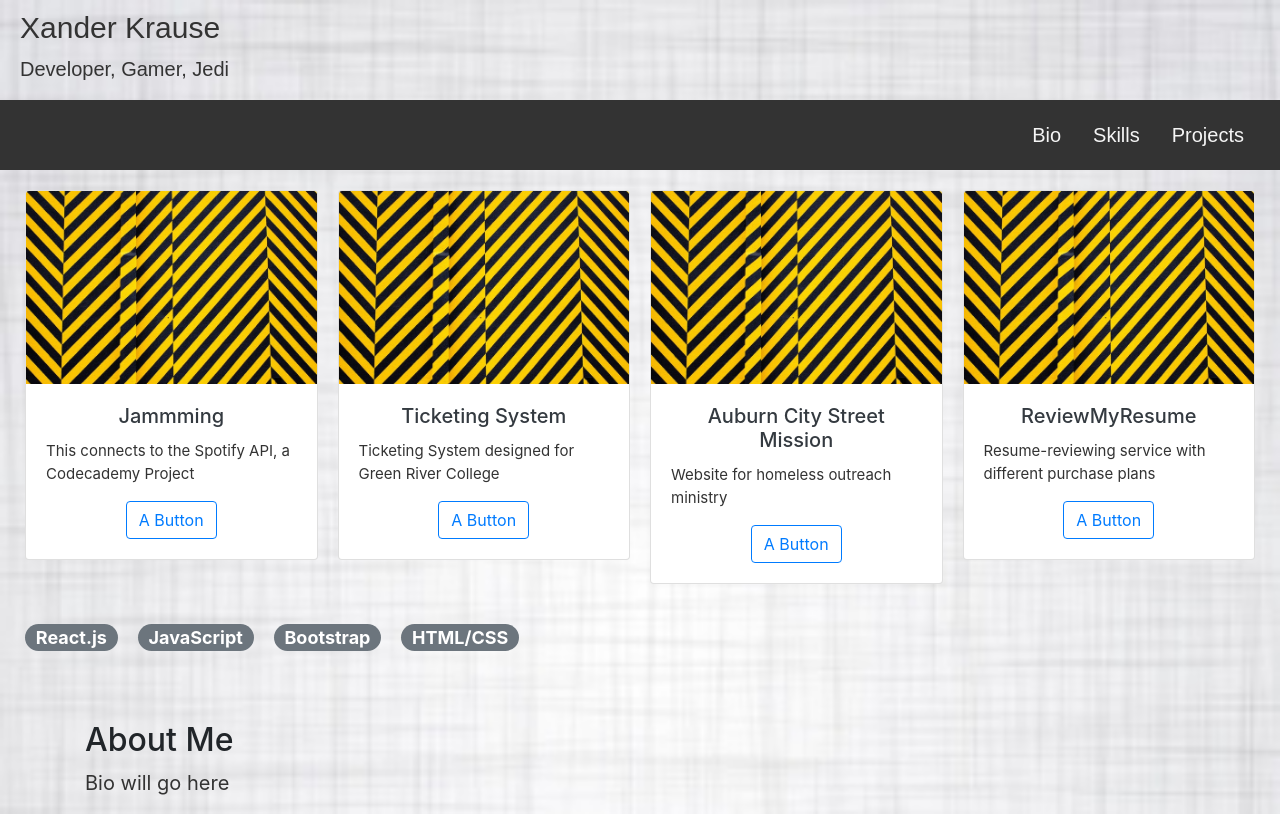
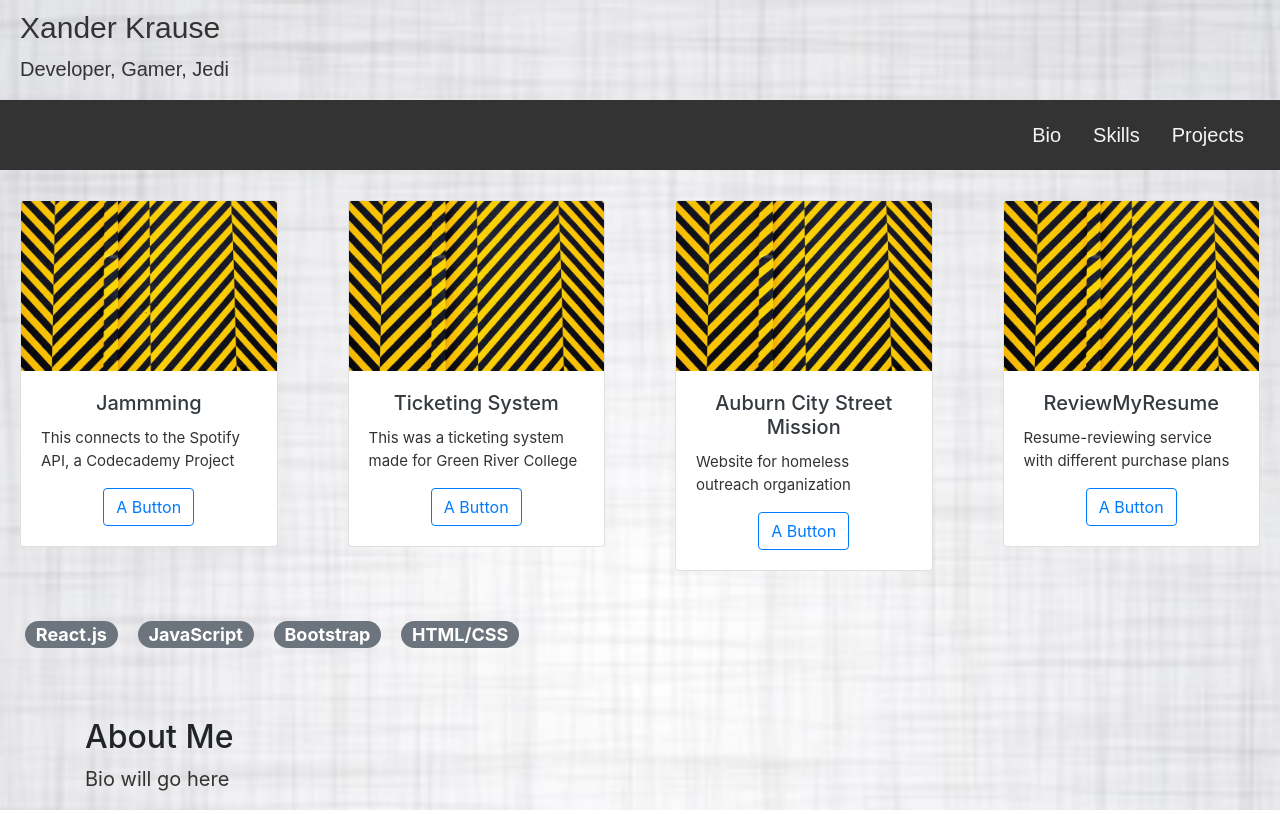
Before and after one commit to xkrause/portfolio, a React (Create React App) app: page / in a window 1280 px wide. Built offline with nearby package versions, Linux system fonts and the light colour scheme.

Commit message:
Rendering multiple Card components for now instead of using map

```diff
--- a/src/components/Card/Card.css
+++ b/src/components/Card/Card.css
@@ -1,6 +1,6 @@
 .card {
     background-color: white;
-    margin: 20px 10px;
+    margin: 30px 20px;
     text-align: center;
 }
 
--- a/src/components/Projects/Projects.js
+++ b/src/components/Projects/Projects.js
@@ -4,7 +4,7 @@
 import Card from '../Card/Card';
 import Skill from '../Skill/Skill';
 
-const projects = [
+/*const projects = [
     {
         "id": "1",
         "title": "Jammming",
@@ -29,14 +29,37 @@
         "image": Pic,
         "text": "Resume-reviewing service with different purchase plans"
     }
-];
+];*/
 
 class Projects extends React.Component {
     constructor(props) {
         super(props);
 
         this.state = {
-            projects,
+            //projects,
+
+            projects: {
+                project1: {
+                    title: "Jammming",
+                    image: Pic,
+                    text: "This connects to the Spotify API, a Codecademy Project"
+                },
+                project2: {
+                    title: "Ticketing System",
+                    image: Pic,
+                    text: "This was a ticketing system made for Green River College"
+                },
+                project3: {
+                    title: "Auburn City Street Mission",
+                    image: Pic,
+                    text: "Website for homeless outreach organization"
+                },
+                project4: {
+                    title: "ReviewMyResume",
+                    image: Pic,
+                    text: "Resume-reviewing service with different purchase plans"
+                }
+            },
 
             skill_1: "All",
             skill_2: "React.js",
@@ -47,13 +70,13 @@
             skill_7: "Photoshop"
         };
 
-        this.onShowAll = this.onShowAll.bind(this);
+        /*this.onShowAll = this.onShowAll.bind(this);
         this.onShowReact = this.onShowReact.bind(this);
         this.onShowBootstrap = this.onShowBootstrap.bind(this);
-        this.onShowSchoolProjects = this.onShowSchoolProjects.bind(this);
+        this.onShowSchoolProjects = this.onShowSchoolProjects.bind(this);*/
     }
 
-    onShowAll = () => {
+    /*onShowAll = () => {
         this.setState({projects});
     }
 
@@ -91,12 +114,12 @@
                 "text": "Resume-reviewing service"
             }
         ]});
-    }
+    }*/
 
     render() {
         return (
             <div>
-                <div className = "container-fluid d-flex">
+                {/*<div className = "container-fluid d-flex">
                     {
                         this.state.projects.map(project => {
                             return <Card key = {project.id}
@@ -105,12 +128,27 @@
                                             text = {project.text} />
                         })
                     }
+                </div>*/}
+                <div className = "row">
+                    <div className = "col-lg-3 col-md-3">
+                        <Card title = {this.state.projects.project1.title} image = {this.state.projects.project1.image} text = {this.state.projects.project1.text} />
+                    </div>
+                    <div className = "col-lg-3 col-md-3">
+                        <Card title = {this.state.projects.project2.title} image = {this.state.projects.project2.image} text = {this.state.projects.project2.text} />
+                    </div>
+                    <div className = "col-lg-3 col-md-3">
+                        <Card title = {this.state.projects.project3.title} image = {this.state.projects.project3.image} text = {this.state.projects.project3.text} />
+                    </div>
+                    <div className = "col-lg-3 col-md-3">
+                        <Card title = {this.state.projects.project4.title} image = {this.state.projects.project4.image} text = {this.state.projects.project4.text} />
+                    </div>
                 </div>
                 <div className = "container-fluid d-flex justify-content-left">
                     <span className = "badge badge-pill badge-secondary">React.js</span>
                     <span className = "badge badge-pill badge-secondary">JavaScript</span>
                     <span className = "badge badge-pill badge-secondary">Bootstrap</span>
                     <span className = "badge badge-pill badge-secondary">HTML/CSS</span>
+                </div>
                 {/*<div className = "col-lg-10">
                     <Skill skill = {this.state.skill_1} onClick = {this.onShowAll} />
                     <Skill skill = {this.state.skill_2} onClick = {this.onShowReact} />
@@ -121,7 +159,6 @@
                     <Skill skill = {this.state.skill_7} />
                 </div>*/}
             </div>
-            </div>
         );
     }
 }
```
Also changed, not shown: 1 other file (tests, documents, lock files or other folders). Lines whose indentation alone changed are shown as unchanged.
